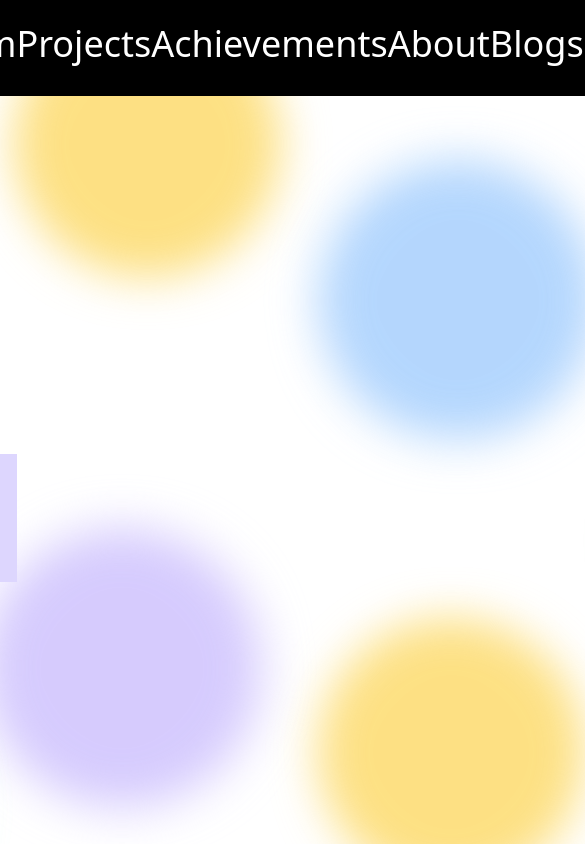
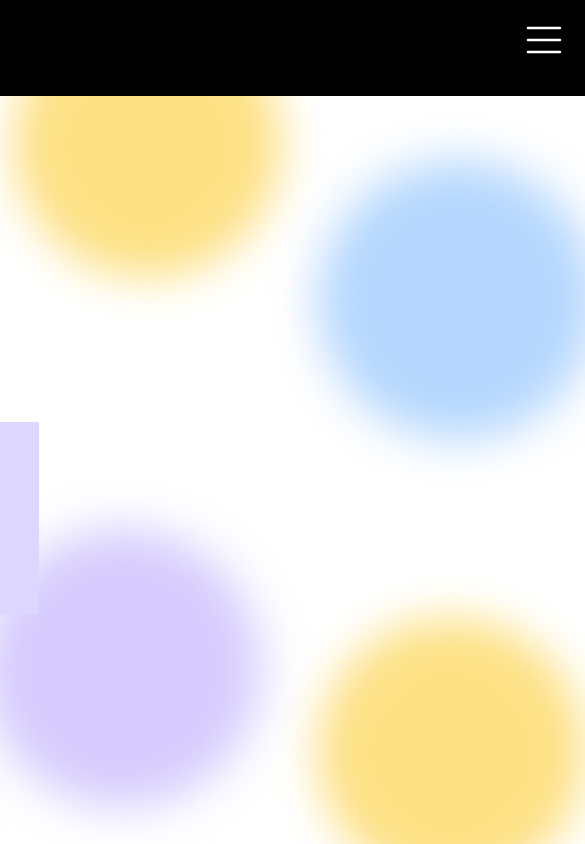
Before and after one commit to zineRobotics/zine-website-2023, a Next.js app: page /team in a window 390 px wide. Shown: the top 844 px of the page, 585 px wide, since content can reach past the window. Built offline with nearby package versions, Linux system fonts and the light colour scheme.

Commit message:
made home page responsive

```diff
--- a/components/Home/Activities.tsx
+++ b/components/Home/Activities.tsx
@@ -5,45 +5,45 @@ import Script from "next/script";
 const ZineActivities = () => {
     return(
         <div className="text-center -mt-120 leading-normal tracking-normal text-indigo-400 m-6 bg-cover bg-fixed bg-body-bg">
-            <div className="grid grid-cols-5 pb-3162">
+            <div className="lg:grid lg:grid-cols-5 pb-16 rounded-lg">
                 <div className="col-span-1 pl-8 -mt-24">
-                <div className="bg-clip-text text-transparent bg-gradient-to-r from-green-400 via-pink-500 to-purple-500 text-6xl mt-40">
+                <div className="bg-clip-text text-transparent bg-gradient-to-r from-green-400 via-pink-500 to-purple-500 text-3xl lg:text-4xl xl:text-6xl mt-40">
                     Events
                 </div>
 
                 </div>
 
                 <div className="col-span-4">
-                    <div className="mr-32 ml-16 text-3xl h-72 text-white rounded-lg">
-                    <div className="text-3xl pt-8 mx-8 text-center">Our team has participated and emerged victorious in various national and international robotics events for the past decade owing to the skills and commitment of our members. We firmly believe that having participated in various national and international level events has lended us valuable experience and a knack for victory competing alongside the most premiere robotics teams of India.</div>
+                    <div className="mx-60 md:mx-16 text-3xl h-48 lg:h-72 text-white rounded-lg">
+                    <div className="text-sm md:text-xl lg:text-2xl xl:text-3xl pt-8 mx-8 text-center">Our team has participated and emerged victorious in various national and international robotics events for the past decade owing to the skills and commitment of our members. We firmly believe that having participated in various national and international level events has lended us valuable experience and a knack for victory competing alongside the most premiere robotics teams of India.</div>
                     </div>
                 </div>
             </div>
-            <div className="grid grid-cols-5 pb-16 border-4 rounded-lg">
+            <div className="lg:grid lg:grid-cols-5 pb-16 border-8 border-blue-900 rounded-lg">
                 <div className="col-span-1 pl-8 -mt-24">
-                <div className="bg-clip-text text-transparent bg-gradient-to-r from-green-400 via-pink-500 to-purple-500 text-4xl mt-40">
+                <div className="bg-clip-text text-transparent bg-gradient-to-r from-green-400 via-pink-500 to-purple-500 text-3xl lg:text-3xl xl:text-4xl mt-40">
                     Research and Development
                 </div>
 
                 </div>
 
                 <div className="col-span-4">
-                    <div className="mr-32 ml-16 text-3xl h-72 text-white rounded-lg">
-                    <div className="text-3xl pt-8 mx-8 text-center">Our team has participated and emerged victorious in various national and international robotics events for the past decade owing to the skills and commitment of our members. We firmly believe that having participated in various national and international level events has lended us valuable experience and a knack for victory competing alongside the most premiere robotics teams of India.</div>
+                    <div className="mx-60 md:mx-16 text-3xl h-48 lg:h-72 text-white rounded-lg">
+                    <div className="text-sm md:text-xl lg:text-2xl xl:text-3xl pt-8 mx-8 text-center">Our team has participated and emerged victorious in various national and international robotics events for the past decade owing to the skills and commitment of our members. We firmly believe that having participated in various national and international level events has lended us valuable experience and a knack for victory competing alongside the most premiere robotics teams of India.</div>
                     </div>
                 </div>
             </div>
-            <div className="grid grid-cols-5 pb-16">
+            <div className="lg:grid lg:grid-cols-5 pb-16">
                 <div className="col-span-1 pl-8 -mt-24">
-                <div className="bg-clip-text text-transparent bg-gradient-to-r from-green-400 via-pink-500 to-purple-500 text-6xl mt-40">
+                <div className="bg-clip-text text-transparent bg-gradient-to-r from-green-400 via-pink-500 to-purple-500 text-3xl lg:text-4xl xl:text-5xl mt-40">
                     Workshop
                 </div>
 
                 </div>
 
                 <div className="col-span-4">
-                    <div className="mr-32 ml-16 text-3xl h-72 text-white rounded-lg">
-                    <div className="text-3xl pt-8 mx-8 text-center">Our team has participated and emerged victorious in various national and international robotics events for the past decade owing to the skills and commitment of our members. We firmly believe that having participated in various national and international level events has lended us valuable experience and a knack for victory competing alongside the most premiere robotics teams of India.</div>
+                    <div className="mx-60 md:mx-16 text-3xl h-48 lg:h-72 text-white rounded-lg">
+                    <div className="text-sm md:text-xl lg:text-2xl xl:text-3xl pt-8 mx-8 text-center">Our team has participated and emerged victorious in various national and international robotics events for the past decade owing to the skills and commitment of our members. We firmly believe that having participated in various national and international level events has lended us valuable experience and a knack for victory competing alongside the most premiere robotics teams of India.</div>
                     </div>
                 </div>
             </div>
--- a/components/Home/LandingPage.tsx
+++ b/components/Home/LandingPage.tsx
@@ -6,15 +6,15 @@ import Image from "next/image";
 const LandingPage = () => {
     return (
         <div className="leading-normal tracking-normal text-indigo-400 m-6 bg-cover bg-fixed bg-body-bg">
-          <h1 className="my-4 text-3xl md:text-5xl text-white opacity-75 font-bold leading-tight text-center">
+          <h1 className="my-4 text-2xl md:text-5xl text-white opacity-75 font-bold leading-tight text-center">
             Welcome to
             <br />
-            <div className="bg-clip-text text-transparent bg-gradient-to-r from-green-400 via-pink-500 to-purple-500 text-8xl">
+            <div className="bg-clip-text text-transparent bg-gradient-to-r from-green-400 via-pink-500 to-purple-500 text-3xl sm:text-4xl md:text-7xl lg:text-8xl">
               Zine Robotics and Research
             </div>
             <br />
           </h1>
-          <p className="leading-normal text-base md:text-2xl mb-8 text-center">
+          <p className="leading-normal text-base text-xl md:text-2xl mb-8 text-center">
             Where Imagination Leads to Creation
           </p>
 
--- a/components/Navbar/Navbar.tsx
+++ b/components/Navbar/Navbar.tsx
@@ -39,14 +39,29 @@ const Navbar = () => {
       link: "/"
     },
     {
-      text: "About",
+      text: "Team",
       image: about,
-      link: "/about"
+      link: "/team"
     },
     {
       text: "Projects",
       image: Project,
       link: "/projects"
+    },
+    {
+      text: "Achievements",
+      image: Project,
+      link: "/achievements"
+    },
+    {
+      text: "About",
+      image: Project,
+      link: "/about"
+    },
+    {
+      text: "Blogs",
+      image: Project,
+      link: "/blogs"
     },
   ];
 
@@ -92,17 +107,17 @@ const Navbar = () => {
           scroll ? "hiddenNav" : "activeNav"
         }`}
       >
-        <div className="mx-32 flex justify-between text-white text-4xl">
+        <div className="mx-32 flex justify-between text-white text-3xl xl:text-4xl">
           <div className="w-16 h-16">
             <Image src={logo} />
           </div>
-          <Link href="/"><div className="my-2 cursor-pointer">Home</div></Link>
-          <Link href="/about"><div className="my-2 cursor-pointer">Team</div></Link>
-          <Link href="/team"><div className="my-2 cursor-pointer">Projects</div></Link>
-          <Link href="/blogs"><div className="my-2 cursor-pointer">Achievements</div></Link>
-          <Link href="/projects"><div className="my-2 cursor-pointer">About</div></Link>
-          <Link href="/projects"><div className="my-2 cursor-pointer">Blogs</div></Link>
-          <div className="w-12 h-12">
+          <Link href="/"><div className="my-2 cursor-pointer invisible lg:visible">Home</div></Link>
+          <Link href="/about"><div className="my-2 cursor-pointer invisible lg:visible">Team</div></Link>
+          <Link href="/team"><div className="my-2 cursor-pointer invisible lg:visible">Projects</div></Link>
+          <Link href="/blogs"><div className="my-2 cursor-pointer invisible lg:visible">Achievements</div></Link>
+          <Link href="/projects"><div className="my-2 cursor-pointer invisible lg:visible">About</div></Link>
+          <Link href="/projects"><div className="my-2 cursor-pointer invisible lg:visible">Blogs</div></Link>
+          <div className="w-12 h-12 visible lg:invisible">
             <Image
               src={hamburger}
               onClick={() => {
--- a/pages/index.tsx
+++ b/pages/index.tsx
@@ -17,7 +17,7 @@ const Home: NextPage = () => {
       <LandingPage />
       <RobotAnimation />   { /* Hover effect on this animation. About Zine. */}
       <ZineActivities />
-      <Footer />
+      {/* <Footer /> */}
     </div>
   );
 };
```
